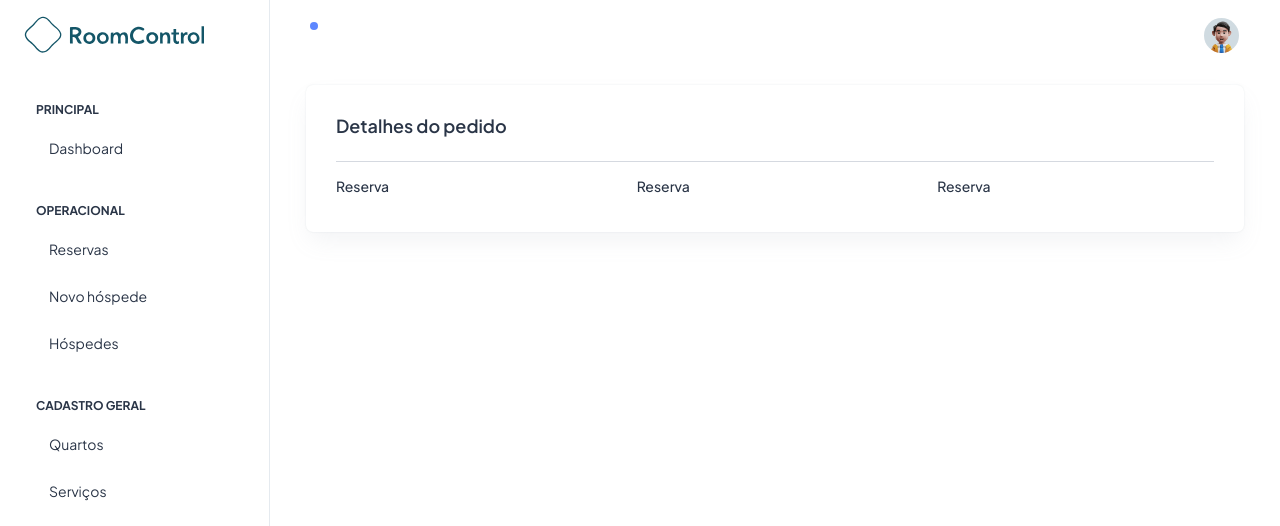
After one commit to CaianMorais/roomcontrol, a FastAPI app: template app/templates/dashboard/services/view_request.html in a window 1280 px wide. The commit adds this page. Shown: the top 526 px of the page. Run offline with FastAPI, Linux system fonts and the light colour scheme; the template is opened without the code that fills it, so the values that code supplies are empty; some libraries are stand-ins or nearby versions.

Commit message:
melhorando importações e iniciação do view request

```diff
--- /dev/null
+++ b/app/templates/dashboard/services/view_request.html
@@ -0,0 +1,29 @@
+{% extends "dashboard/partials/base.html" %}
+
+{% block title %}Pedidos - {% if current_hotel %}{{ current_hotel.name }}{% endif %}{% endblock %}
+
+{% block content %}
+
+<div class="container-fluid">
+    <div class="container-fluid">
+        <div class="card">
+            <div class="card-body">
+                <h5 class="card-title fw-semibold mb-4">Detalhes do pedido</h5>
+                <hr>
+                <div class="row">
+                    <div class="col-4">
+                        <h6>Reserva</h6>
+                    </div>
+                    <div class="col-4">
+                        <h6>Reserva</h6>
+                    </div>
+                    <div class="col-4">
+                        <h6>Reserva</h6>
+                    </div>
+                </div>
+            </div>
+        </div>
+    </div>
+</div>
+
+{% endblock %}
```
Also changed, not shown: app/routers/dashboard_services.py (+26 -2 lines), app/templates/dashboard/services/services.html (+11 -4 lines).
